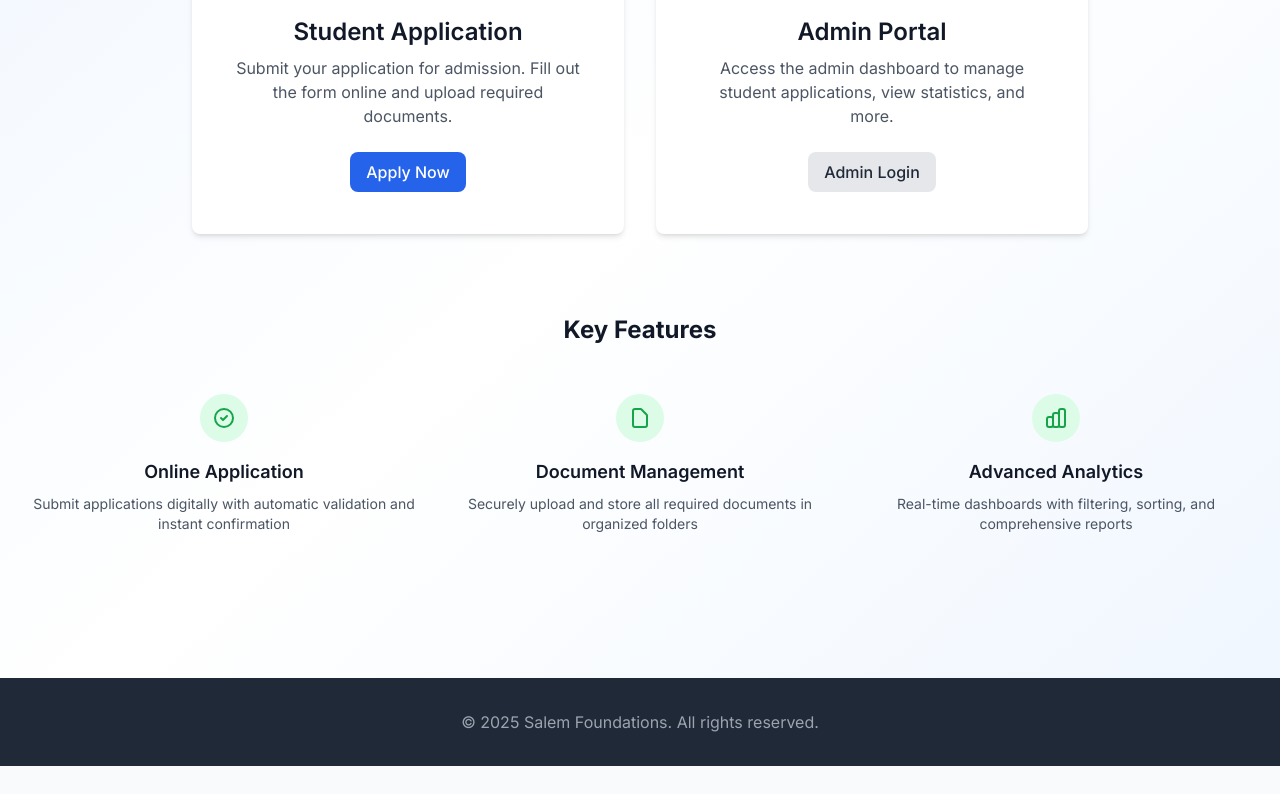
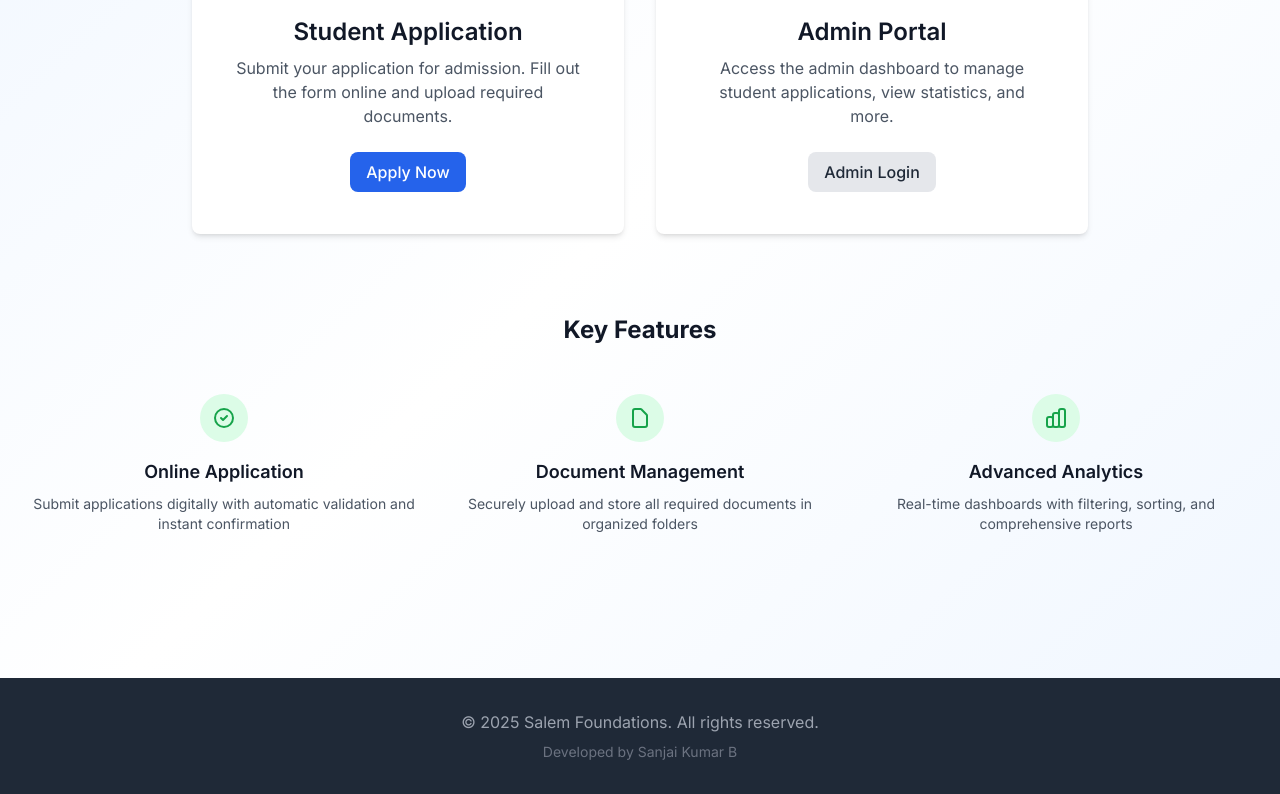
Before and after one commit to Sanjai-Kumar-B/salem-foundations-stud-registration, a Next.js app: page / in a window 1280 px wide. Shown: the part 382-1176 px from the top of the page. Before the commit the page ends 1148 px from the top, so only its background shows below. Built offline with nearby package versions, Linux system fonts and the light colour scheme.

Commit message:
Add developer credit line in footer

```diff
--- a/src/app/page.tsx
+++ b/src/app/page.tsx
@@ -132,6 +132,9 @@
             <p className="text-gray-400">
               © {new Date().getFullYear()} Salem Foundations. All rights reserved.
             </p>
+            <p className="text-gray-500 text-sm mt-2">
+              Developed by Sanjai Kumar B
+            </p>
           </div>
         </div>
       </footer>
```
